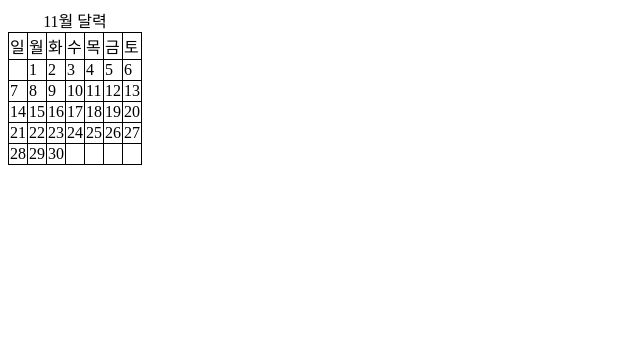
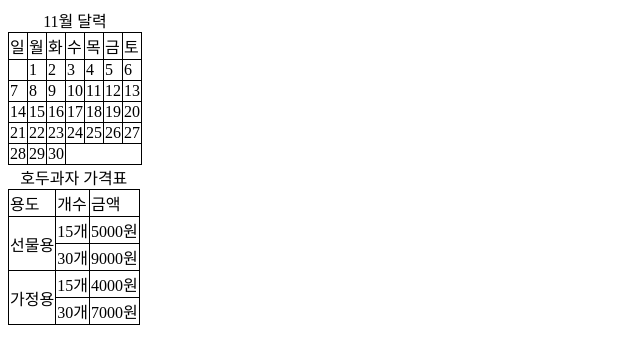
Before and after one commit to DetegiCE/megastudy-project, a plain HTML site: page 211114/table.html in a window 1280 px wide. Shown: the whole page, without its empty margins (0-640 px from the left). Drawn offline with Linux system fonts and the light colour scheme.

Commit message:
add img and edit img html

```diff
--- a/211114/table.html
+++ b/211114/table.html
@@ -67,10 +67,40 @@
                 <td>28</td>
                 <td>29</td>
                 <td>30</td>
-                <td></td>
-                <td></td>
-                <td></td>
-                <td></td>
+                <td colspan="4"></td>
+                <!-- colspan = 열을 합친다 -->
+            </tr>
+        </tbody>
+    </table>
+
+    <table>
+        <caption>호두과자 가격표</caption>
+        <thead>
+            <tr>
+                <td>용도</td>
+                <td>개수</td>
+                <td>금액</td>
+            </tr>
+        </thead>
+        <tbody>
+            <tr>
+                <!-- 행 여러개를 합칠 때 사용하는 속성 -> rowspan -->
+                <td rowspan="2">선물용</td>
+                <td>15개</td>
+                <td>5000원</td>
+            </tr>
+            <tr>
+                <td>30개</td>
+                <td>9000원</td>
+            </tr>
+            <tr>
+                <td rowspan="2">가정용</td>
+                <td>15개</td>
+                <td>4000원</td>
+            </tr>
+            <tr>
+                <td>30개</td>
+                <td>7000원</td>
             </tr>
         </tbody>
     </table>
```
Also changed, not shown: 211114/image.html (added, +18 -0 lines), 211114/apple.png (added), 211114/img/orange.png (added).
